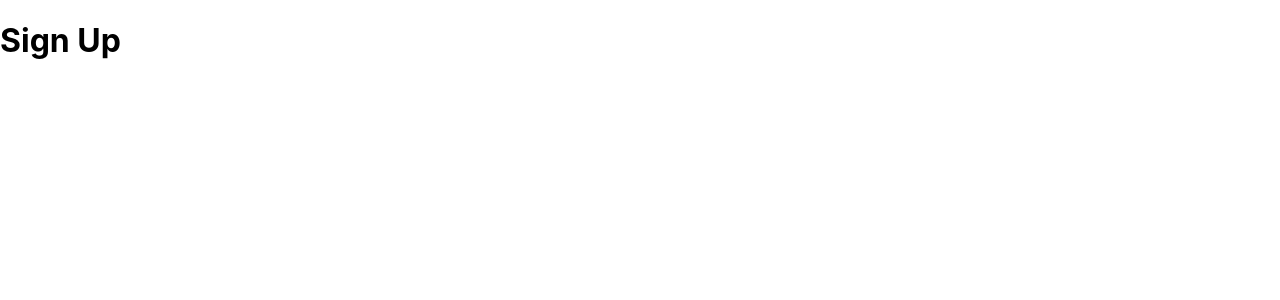
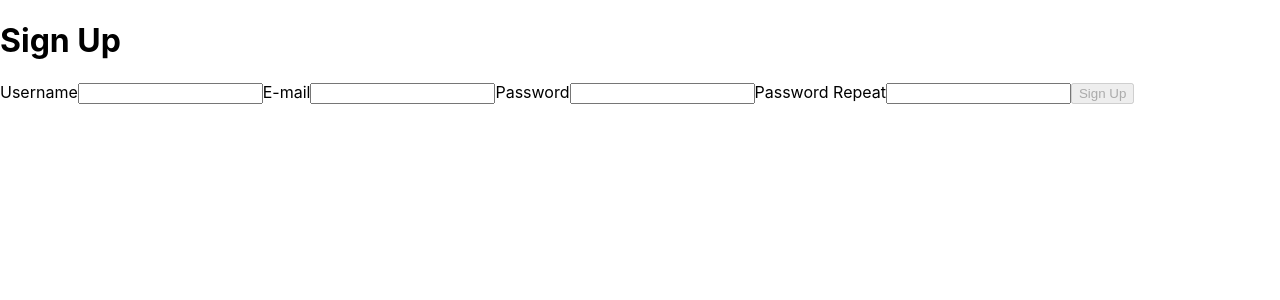
Before and after one commit to habibullahturkmen/tdd-react-frontend, a React (Create React App) app: page / in a window 1280 px wide. Shown: the top 300 px of the page. Built offline with nearby package versions, Linux system fonts and the light colour scheme.

Commit message:
base form tests and implemetation

```diff
--- a/src/pages/SignUpPage.js
+++ b/src/pages/SignUpPage.js
@@ -1,15 +1,20 @@
-// const SignUpPage = () => {
-//     return (
-//         <h1>Sign Up</h1>
-//     );
-// }
-
 import React from "react";
 
 class SignUpPage extends React.Component {
     render() {
         return (
-            <h1>Sign Up</h1>
+            <div>
+                <h1>Sign Up</h1>
+                <label htmlFor="username">Username</label>
+                <input id="username" />
+                <label htmlFor="email">E-mail</label>
+                <input id="email" />
+                <label htmlFor="password">Password</label>
+                <input id="password" type="password" />
+                <label htmlFor="password-repeat">Password Repeat</label>
+                <input id="password-repeat" type="password" />
+                <button disabled>Sign Up</button>
+            </div>
         );
     }
 }
```
Also changed, not shown: 1 other file (tests, documents, lock files or other folders).
